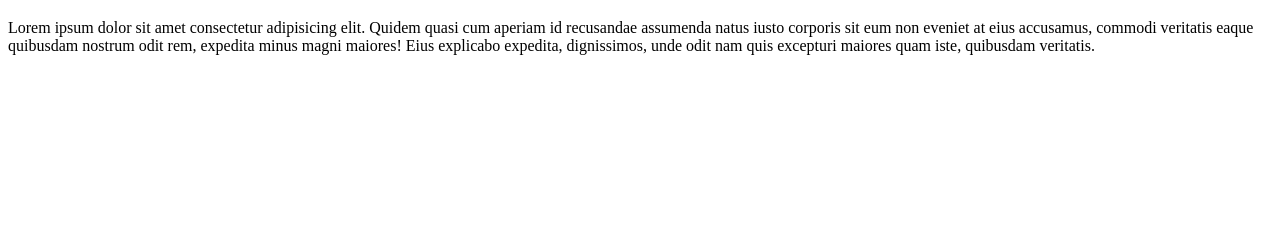
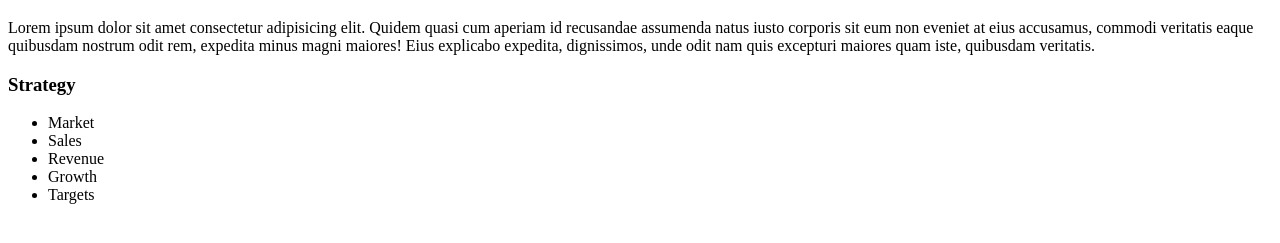
Before and after one commit to otienosteve/frontend-fundamentals, a plain HTML site: page index.html in a window 1280 px wide. Shown: the part 61-304 px from the top of the page. Drawn offline with Linux system fonts and the light colour scheme.

Commit message:
Add Strategy

```diff
--- a/index.html
+++ b/index.html
@@ -9,5 +9,18 @@
     <h1>Moringa Fundamentals</h1>
 
     <p>Lorem ipsum dolor sit amet consectetur adipisicing elit. Quidem quasi cum aperiam id recusandae assumenda natus iusto corporis sit eum non eveniet at eius accusamus, commodi veritatis eaque quibusdam nostrum odit rem, expedita minus magni maiores! Eius explicabo expedita, dignissimos, unde odit nam quis excepturi maiores quam iste, quibusdam veritatis.</p>
+<h3>Strategy</h3>
+
+<ul> <li>
+    Market
+</li>
+
+<li>Sales</li>
+<li>Revenue</li>
+<li>Growth</li>
+<li>Targets</li>
+
+</ul>
+
 </body>
 </html>
```
